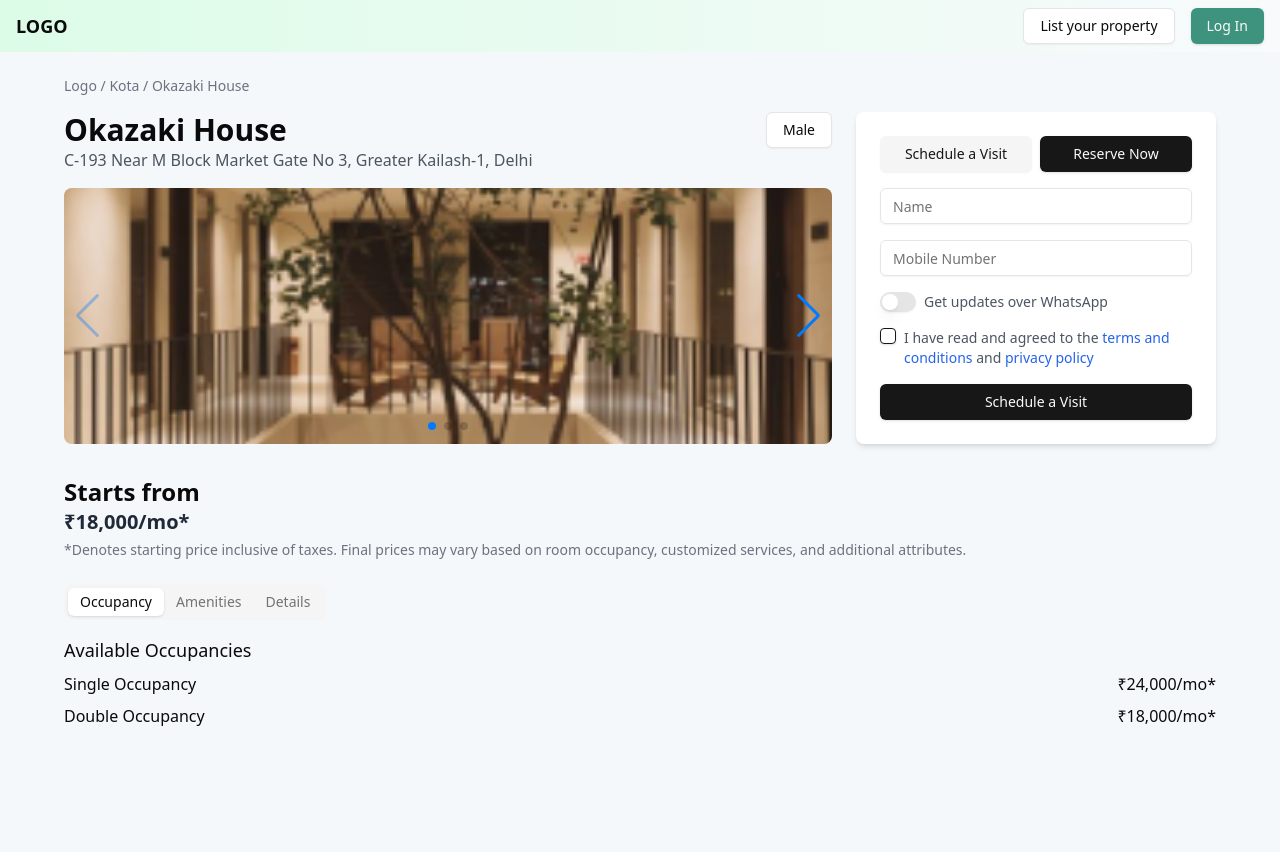
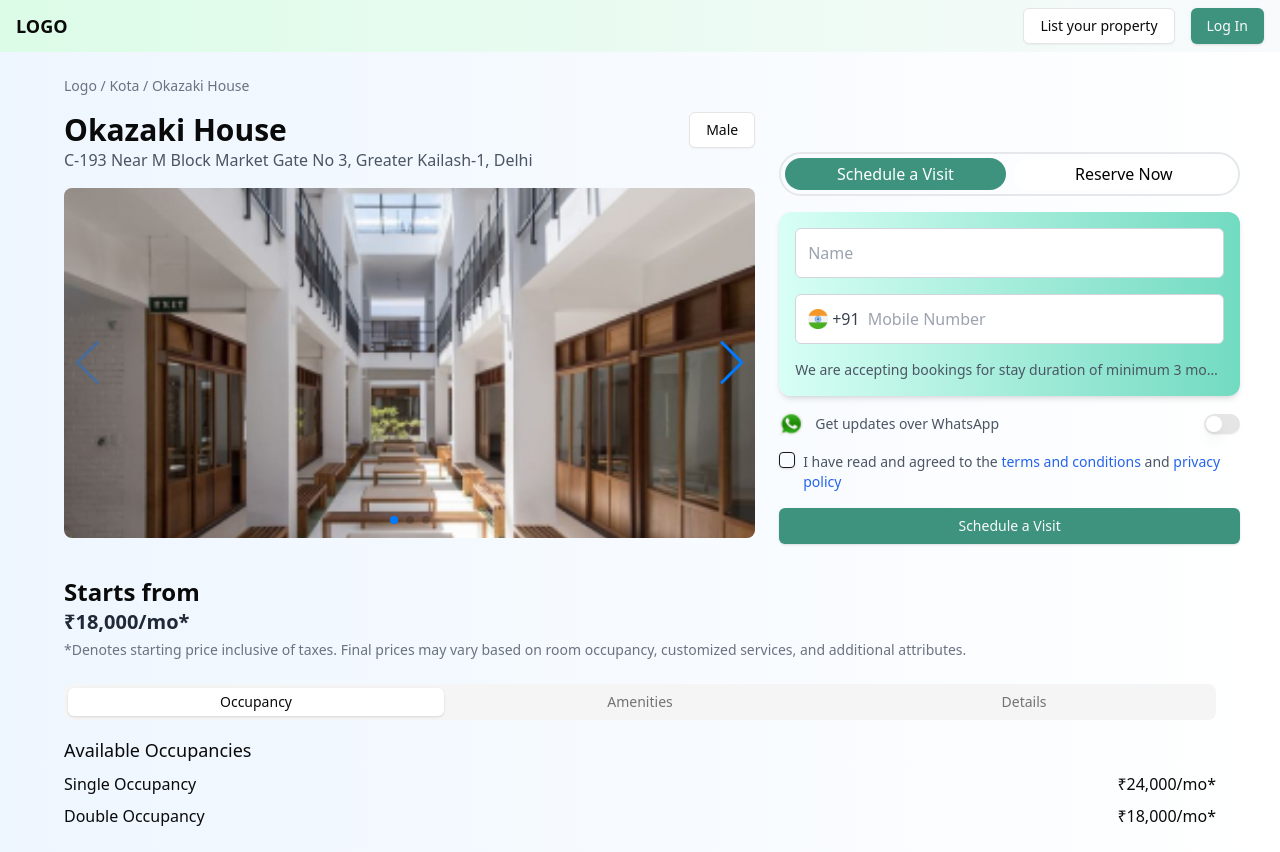
Before and after one commit to Rizwanali02/hostel-App, a Next.js app: page /listing/1 in a window 1280 px wide. Built offline with nearby package versions, Linux system fonts and the light colour scheme.

Commit message:
working on single page section few things pending

```diff
--- a/src/app/components/imageSlider/ImageSlider.tsx
+++ b/src/app/components/imageSlider/ImageSlider.tsx
@@ -9,13 +9,13 @@ import Image from "next/image";
 
 const ImageSlider = () => {
   const images = [
+      "/images/hostelimage3.png",
     "/images/hostelimage1.png",
     "/images/hostelimage2.png",
-    "/images/hostelimage3.png",
   ];
 
   return (
-    <div className="relative w-full h-64 bg-gray-200 rounded-lg overflow-hidden mt-4">
+    <div className="relative w-full h-[350px] bg-gray-200 rounded-lg overflow-hidden mt-4">
       <Swiper
         modules={[Navigation, Pagination]}
         navigation
--- /dev/null
+++ b/src/app/components/scheduleCard/ScheduleCard.tsx
@@ -0,0 +1,100 @@
+"use client";
+import { Button } from "@/components/ui/button";
+import { Checkbox } from "@/components/ui/checkbox";
+import { Switch } from "@/components/ui/switch";
+import React, { useState } from "react";
+
+const ScheduleCard = () => {
+  const [activeTab, setActiveTab] = useState("scheduleVisit");
+
+  const handleTabChange = (tab:string) => {
+    setActiveTab(tab);
+  };
+  return (
+    <div className="flex flex-col w-full lg:w-[40%] sm:mt-10">
+      <div className="flex justify-between gap-2 border-2 border-gray-200 rounded-3xl p-1">
+        <span
+          className={`w-full rounded-3xl p-1 text-center cursor-pointer ${
+            activeTab === "scheduleVisit"
+              ? "bg-[#3E937F] hover:bg-[#357869] text-white"
+              : "bg-white text-black hover:bg-gray-200"
+          }`}
+          onClick={() => handleTabChange("scheduleVisit")}
+        >
+          Schedule a Visit
+        </span>
+        <span
+          className={`w-full rounded-3xl p-1 text-center cursor-pointer ${
+            activeTab === "reserveNow"
+              ? "bg-[#3E937F] hover:bg-[#357869] text-white"
+              : "bg-white text-black hover:bg-gray-200"
+          }`}
+          onClick={() => handleTabChange("reserveNow")}
+        >
+          Reserve Now
+        </span>
+      </div>
+
+      <form className="mt-4 space-y-4">
+        <div className="flex flex-col gap-4 bg-gradient-to-r from-[#D8FFF5] to-[#5CD5B7DD] p-4 rounded-xl shadow-md">
+          <input
+            type="text"
+            placeholder="Name"
+            className="w-full p-3 border border-gray-300 rounded-md outline-none focus:ring-2 focus:ring-green-400"
+          />
+          <div className="flex items-center gap-2 border border-gray-300 rounded-md p-3 bg-white">
+            <span className="flex items-center gap-1">
+              <img
+                src="/images/flag.png"
+                alt="India Flag"
+                className="w-5 h-5"
+              />
+              <span className="text-gray-700">+91</span>
+            </span>
+            <input
+              type="number"
+              placeholder="Mobile Number"
+              className="flex-1 border-none outline-none focus:ring-0"
+            />
+          </div>
+          <p className="text-sm text-gray-600 whitespace-nowrap overflow-hidden text-ellipsis">
+            We are accepting bookings for stay duration of minimum 3 months.
+          </p>
+        </div>
+
+        <div className="flex items-center justify-between">
+          <div className="flex gap-3 items-center">
+            <img
+              src="/images/whatsappicon.png"
+              alt="WhatsApp"
+              className="w-6 h-6"
+            />
+            <label htmlFor="whatsapp-updates" className="text-sm text-gray-600">
+              Get updates over WhatsApp
+            </label>
+          </div>
+
+          <Switch id="whatsapp-updates" />
+        </div>
+        <div className="flex items-start gap-2">
+          <Checkbox id="terms" />
+          <label htmlFor="terms" className="text-sm text-gray-600">
+            I have read and agreed to the{" "}
+            <a href="#" className="text-blue-600">
+              terms and conditions
+            </a>{" "}
+            and{" "}
+            <a href="#" className="text-blue-600">
+              privacy policy
+            </a>
+          </label>
+        </div>
+        <Button className="w-full bg-[#3E937F] hover:bg-[#357869]">
+          Schedule a Visit
+        </Button>
+      </form>
+    </div>
+  );
+};
+
+export default ScheduleCard;
--- a/src/app/listing/[id]/page.tsx
+++ b/src/app/listing/[id]/page.tsx
@@ -1,13 +1,14 @@
+"use client";
 import { Button } from "@/components/ui/button";
-import { Checkbox } from "@/components/ui/checkbox";
-import { Input } from "@/components/ui/input";
-import { Switch } from "@/components/ui/switch";
 import { Tabs, TabsContent, TabsList, TabsTrigger } from "@/components/ui/tabs";
 import ImageSlider from "@/app/components/imageSlider/ImageSlider";
+import ScheduleCard from "@/app/components/scheduleCard/ScheduleCard";
 
 const SinglePage = () => {
+
+
   return (
-    <div className="min-h-screen bg-[#f5f8fa] p-6">
+    <div className="min-h-screen bg-gradient-to-r from-[#EEF6FF] to-[#FFFFFF] p-6">
       <div className="max-w-6xl mx-auto">
         {/* Breadcrumb */}
         <nav className="text-sm text-gray-500 mb-4">
@@ -16,57 +17,21 @@ const SinglePage = () => {
 
         {/* Page Header */}
         <div className="flex flex-col lg:flex-row items-start justify-between gap-6">
-          <div className="w-full lg:w-2/3">
-            <div className="flex justify-between">
+          {/* Left Section */}
+          <div className="w-full lg:w-[60%]">
+            <div className="flex justify-between items-center">
               <h1 className="text-3xl font-bold">Okazaki House</h1>
-              <Button variant={"outline"}>Male</Button>{" "}
+              <Button variant={"outline"}>Male</Button>
             </div>
             <p className="text-gray-600">
               C-193 Near M Block Market Gate No 3, Greater Kailash-1, Delhi
             </p>
             {/* Image Slider */}
-            <ImageSlider/>
+            <ImageSlider />
           </div>
 
-          <div className="flex flex-col w-full max-w-md bg-white p-6 rounded-lg shadow-md">
-            <div className="flex justify-between gap-2">
-              <Button variant="secondary" className="w-1/2">
-                Schedule a Visit
-              </Button>
-              <Button className="w-1/2">Reserve Now</Button>
-            </div>
-            <form className="mt-4 space-y-4">
-              <Input type="text" placeholder="Name" className="w-full" />
-              <Input
-                type="tel"
-                placeholder="Mobile Number"
-                className="w-full"
-              />
-              <div className="flex items-center gap-2">
-                <Switch id="whatsapp-updates" />
-                <label
-                  htmlFor="whatsapp-updates"
-                  className="text-sm text-gray-600"
-                >
-                  Get updates over WhatsApp
-                </label>
-              </div>
-              <div className="flex items-start gap-2">
-                <Checkbox id="terms" />
-                <label htmlFor="terms" className="text-sm text-gray-600">
-                  I have read and agreed to the{" "}
-                  <a href="#" className="text-blue-600">
-                    terms and conditions
-                  </a>{" "}
-                  and{" "}
-                  <a href="#" className="text-blue-600">
-                    privacy policy
-                  </a>
-                </label>
-              </div>
-              <Button className="w-full">Schedule a Visit</Button>
-            </form>
-          </div>
+          {/* Right Section */}
+          <ScheduleCard/>
         </div>
 
         {/* Main Content */}
@@ -84,7 +49,7 @@ const SinglePage = () => {
 
           {/* Tabs */}
           <Tabs defaultValue="occupancy" className="mt-6">
-            <TabsList>
+            <TabsList className="grid grid-cols-3 gap-2">
               <TabsTrigger value="occupancy">Occupancy</TabsTrigger>
               <TabsTrigger value="amenities">Amenities</TabsTrigger>
               <TabsTrigger value="details">Details</TabsTrigger>
--- a/src/app/listing/page.tsx
+++ b/src/app/listing/page.tsx
@@ -10,14 +10,13 @@ import {
 import { AiOutlineFilter } from "react-icons/ai"; // Filter Icon
 import { useState } from "react";
 import FilterSection from "../components/Filter/FilterSection";
+import Link from "next/link";
 
 const ListingPage = () => {
   const [isFilterOpen, setIsFilterOpen] = useState(false);
-
   const toggleFilterDrawer = () => {
     setIsFilterOpen(!isFilterOpen);
   };
-
   return (
     <div className="bg-gradient-to-r from-[#ebf4f1] to-[#DFFCF5] min-h-screen p-6">
       <div className="container mx-auto grid grid-cols-12 gap-6">
@@ -65,13 +64,13 @@ const ListingPage = () => {
                 className="flex flex-col p-3 sm:flex-row md:h-[250px] bg-white rounded-lg shadow-md overflow-hidden"
               >
                 {/* Image Section */}
-                <div className="w-full sm:w-1/3">
+                <Link href={`/listing/${index}`} className="w-full sm:w-1/3">
                   <img
                     src="/images/hostelimage2.png"
                     alt="Hostel"
                     className="object-cover w-full h-44 sm:h-full"
                   />
-                </div>
+                </Link>
 
                 {/* Content Section */}
                 <div className="flex flex-col justify-between w-full p-4 sm:w-2/3">
@@ -132,9 +131,11 @@ const ListingPage = () => {
                       <Button className="bg-[#3E937F] hover:bg-[#347b6b] text-white w-full sm:w-auto">
                         Book now
                       </Button>
+                      <Link href={`/listing/${index}`}>
                       <Button className="bg-[#3E937F] hover:bg-[#347b6b] w-full sm:w-auto">
                         Schedule a visit
                       </Button>
+                      </Link>
                     </div>
                   </div>
                 </div>
```
Also changed, not shown: public/images/flag.png (added), public/images/whatsappicon.png (added).
